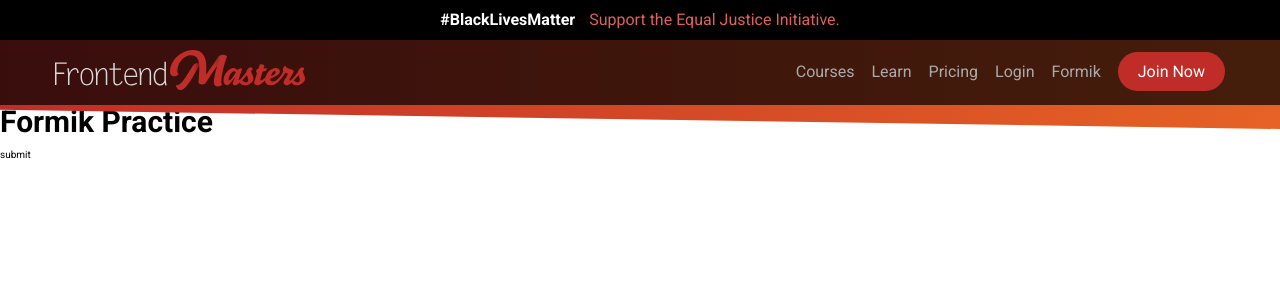
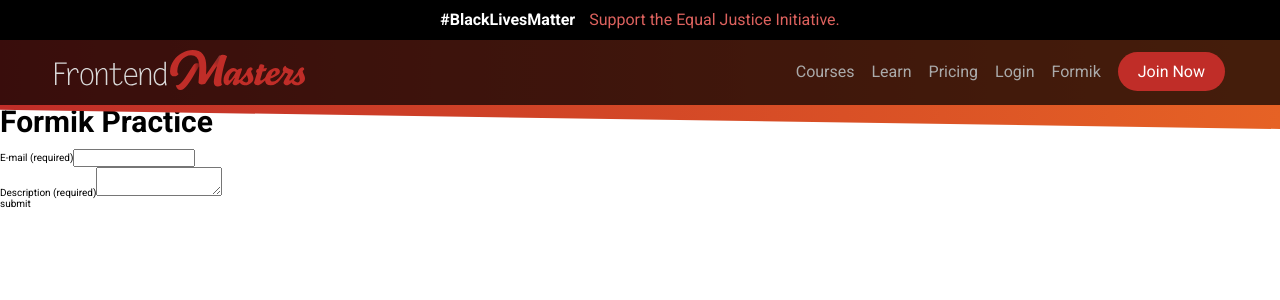
Before and after one commit to pogadev18/fe_masters_clone, a React (Create React App) app in the folder front/: page /formik in a window 1280 px wide. Shown: the top 300 px of the page. Built offline with nearby package versions, Linux system fonts and the light colour scheme.

Commit message:
building the form with re-usable components

```diff
--- a/front/src/sharedComponents/Forms/FormikContainer.tsx
+++ b/front/src/sharedComponents/Forms/FormikContainer.tsx
@@ -2,9 +2,21 @@
 import { Formik, Form } from 'formik';
 import * as Yup from 'yup';
 
+import FormikControl from './FormikControl';
+
+//TODO: extract initial values and validation schema
+
 const FormikContainer: FC = () => {
-  const initialValues = {};
-  const validationSchema = Yup.object({});
+  const initialValues = {
+    email: '',
+    description: ''
+  };
+
+  const validationSchema = Yup.object({
+    email: Yup.string().required('E-mail is required'),
+    description: Yup.string().required('Description is required')
+  });
+
   const handleSubmit = (values: any) => console.log('form data', values);
   return (
     <Formik
@@ -14,6 +26,19 @@
     >
       {formik => (
         <Form>
+          <FormikControl
+            control='input'
+            type='email'
+            label='E-mail'
+            name='email'
+            requiredText
+          />
+          <FormikControl
+            control='textarea'
+            label='Description'
+            name='description'
+            requiredText
+          />
           <button type='submit'>submit</button>
         </Form>
       )}
--- a/front/src/sharedComponents/Forms/FormikControl.tsx
+++ b/front/src/sharedComponents/Forms/FormikControl.tsx
@@ -1,9 +1,15 @@
 import React, { FC } from 'react';
 
-const FormikControl: FC = ({ control: any }) => {
+import { TFormikControlProps } from './formTypes';
+import Input from './Input';
+import Textarea from './Textarea';
+
+const FormikControl: FC<TFormikControlProps> = ({ control, ...rest }) => {
   switch (control) {
     case 'input':
+      return <Input {...rest} />;
     case 'textarea':
+      return <Textarea {...rest} />;
     case 'select':
     case 'radio':
     case 'checkbox':
--- /dev/null
+++ b/front/src/sharedComponents/Forms/Input.tsx
@@ -0,0 +1,19 @@
+import React, { FC } from 'react';
+import { Field, ErrorMessage } from 'formik';
+
+import { TInputProps } from './formTypes';
+import TextError from './TextError';
+
+const Input: FC<TInputProps> = ({ label, name, requiredText, ...rest }) => {
+  return (
+    <div className='formControl'>
+      <label htmlFor={name}>
+        {label} {requiredText && <span>(required)</span>}
+      </label>
+      <Field id={name} name={name} {...rest} />
+      <ErrorMessage name={name!} component={TextError} />
+    </div>
+  );
+};
+
+export default Input;
--- /dev/null
+++ b/front/src/sharedComponents/Forms/TextError.tsx
@@ -0,0 +1,7 @@
+import React, { FC } from 'react';
+
+const TextError: FC = ({ children }) => {
+  return <div className='error'>{children}</div>;
+};
+
+export default TextError;
--- /dev/null
+++ b/front/src/sharedComponents/Forms/Textarea.tsx
@@ -0,0 +1,19 @@
+import React, { FC } from 'react';
+import { Field, ErrorMessage } from 'formik';
+
+import { TInputProps } from './formTypes';
+import TextError from './TextError';
+
+const TextArea: FC<TInputProps> = ({ label, name, requiredText, ...rest }) => {
+  return (
+    <div className='formControl'>
+      <label htmlFor={name}>
+        {label} {requiredText && <span>(required)</span>}
+      </label>
+      <Field as='textarea' id={name} name={name} {...rest} />
+      <ErrorMessage name={name!} component={TextError} />
+    </div>
+  );
+};
+
+export default TextArea;
--- /dev/null
+++ b/front/src/sharedComponents/Forms/formTypes.ts
@@ -0,0 +1,10 @@
+export type TInputProps = {
+  label?: string;
+  name?: string;
+  requiredText?: boolean;
+};
+
+export type TFormikControlProps = {
+  control: string;
+  [x: string]: string | boolean;
+};
```
